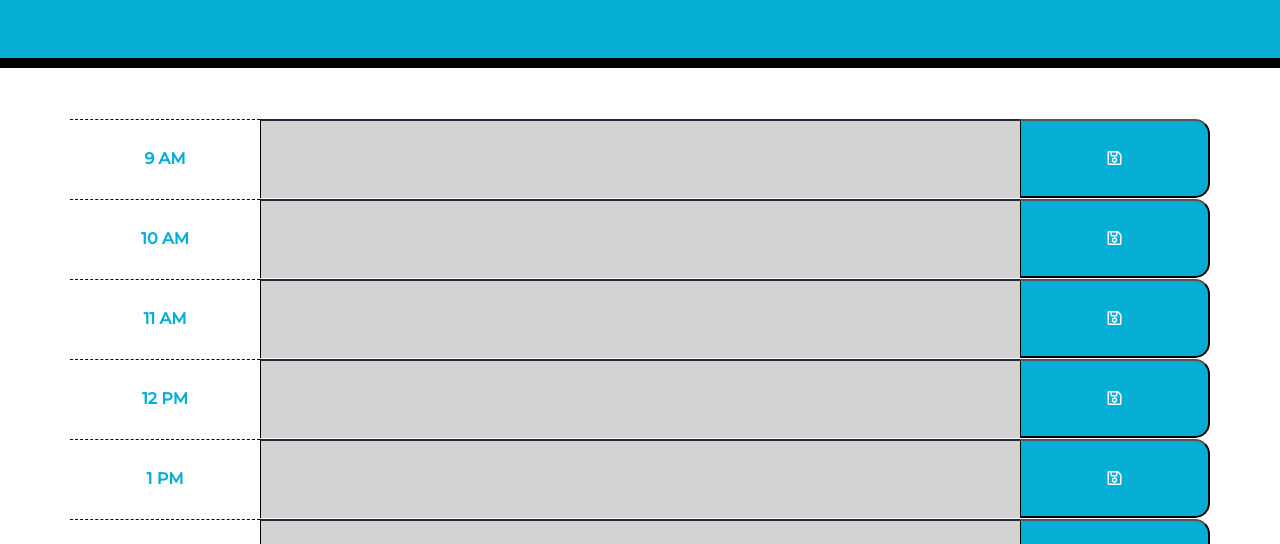
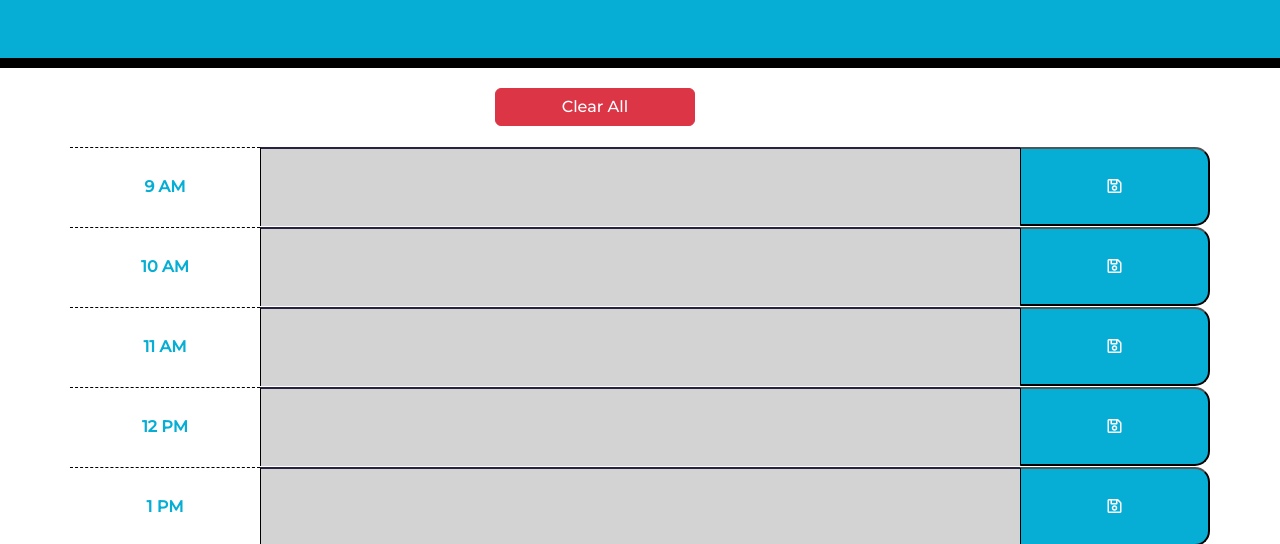
Before and after one commit to blaztted/work-day-scheduler, a website with bundled scripts: page index.html in a window 1280 px wide. Shown: the part 247-791 px from the top of the page. Built offline with nearby package versions, Linux system fonts and the light colour scheme.

Commit message:
added clearAll button

```diff
--- a/assets/script.js
+++ b/assets/script.js
@@ -91,6 +91,14 @@ $(document).on("click", "button.saveBtn", (e) => {
   storeEvents();
 });
 
+//Clear all button
+
+$(document).on("click", "button.clearAllBtn", () => {
+  $("textarea").val("");
+  calEvents = {}; // Clear the Events object
+  storeEvents(); // update localStorage
+});
+
 startCalendar();
 loadEvents();
 
--- a/assets/style.css
+++ b/assets/style.css
@@ -41,7 +41,7 @@ h1 {
 }
 
 .container {
-  margin-top: 50px;
+  margin-top: 10px;
 }
 
 .card-body {
@@ -107,3 +107,14 @@ h1 .description {
   font-size: 20px;
   transition: all 0.3s ease-in-out;
 }
+.buttons-container {
+  display: flex;
+  justify-content: center;
+  padding: 10px;
+  padding-right: 100px;
+  margin-top: 10px;
+}
+
+.clearAllBtn {
+  width: 200px;
+}
--- a/index.html
+++ b/index.html
@@ -25,6 +25,7 @@
   </head>
 
   <body>
+
     <header>
       <div class="card">
         <div class="card-body border border-dark rounded">
@@ -32,8 +33,13 @@
       <p class="lead">A simple calendar app for scheduling your work day</p>
       <p id="currentDay" class="lead"></p>
 
+
     </header>
+    <div class="buttons-container">
+      <button class="btn btn-danger clearAllBtn">Clear All</button>
+    </div>
     <div class="container">
+
       <!-- Timeblocks go here -->
     </div>
     <script
```
